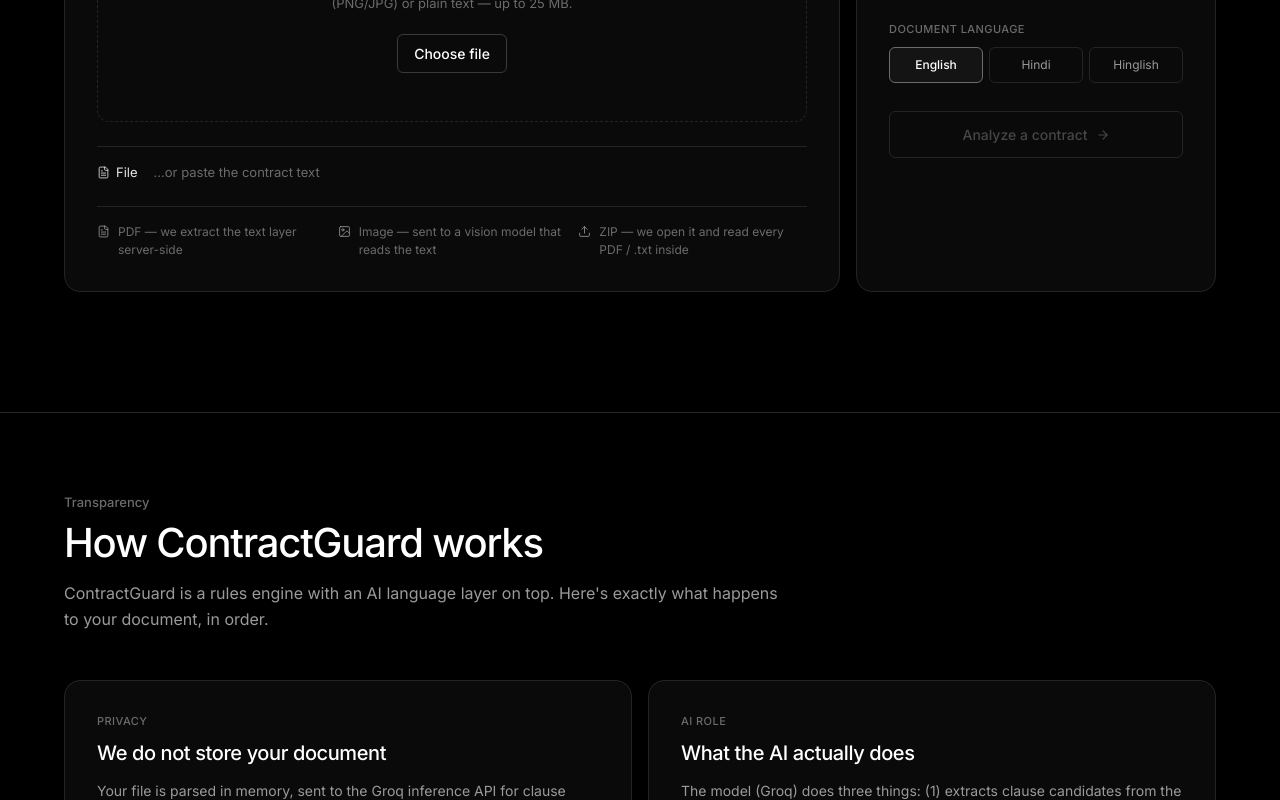
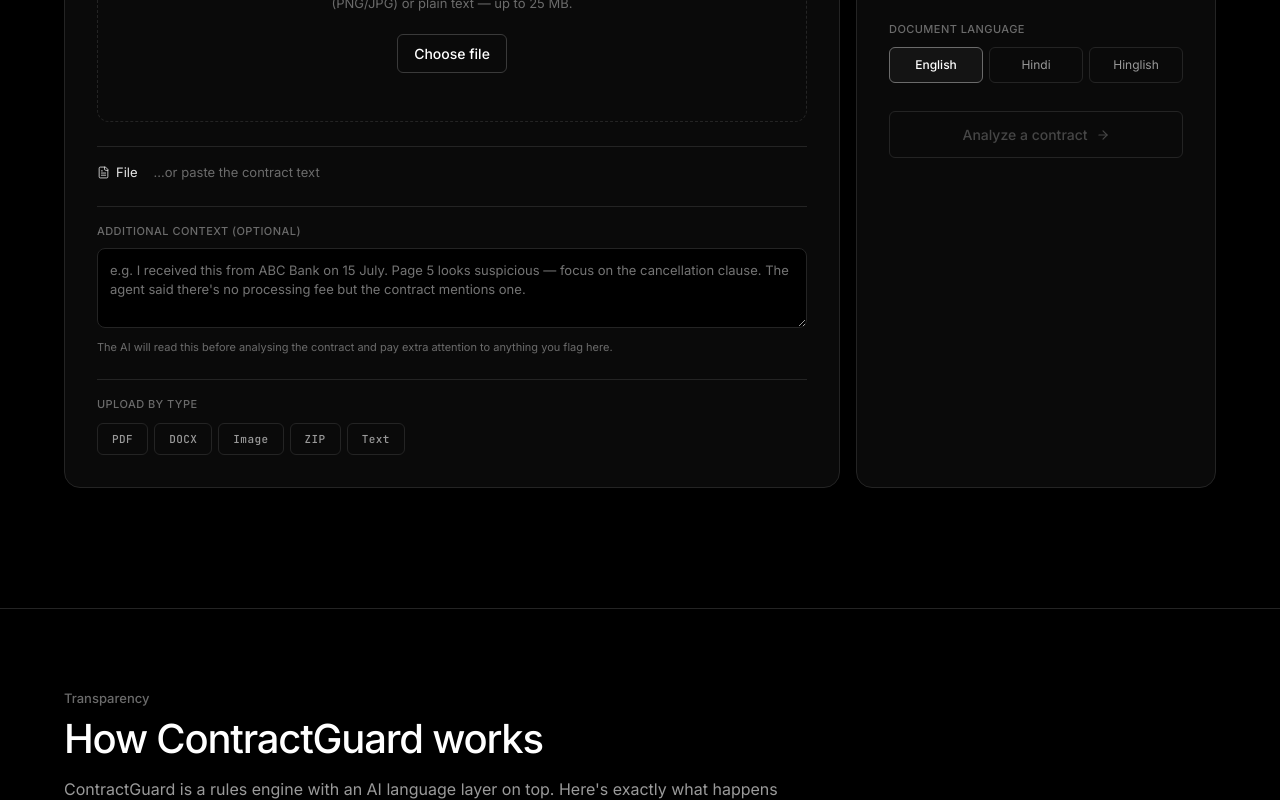
Before and after one commit to VIHAR2212/contractguard, a Next.js app: page / in a window 1280 px wide. Shown: the part 1094-1894 px from the top of the page. Built offline with nearby package versions, Linux system fonts and the light colour scheme.

Commit message:
Enhance file upload with user notes and type selection
Added user notes and selected file type state management to the page component. Updated analyze function to include user notes in the request body.

```diff
--- a/src/app/page.tsx
+++ b/src/app/page.tsx
@@ -131,6 +131,8 @@ export default function Home() {
   const [file, setFile] = useState<File | null>(null);
   const [pastedText, setPastedText] = useState<string>("");
   const [showPaste, setShowPaste] = useState(false);
+  const [userNotes, setUserNotes] = useState<string>("");
+  const [selectedFileType, setSelectedFileType] = useState<string>("");
   const inputRef = useRef<HTMLInputElement | null>(null);
 
   const [stage, setStage] = useState<Stage>({ kind: "idle" });
@@ -143,6 +145,8 @@ export default function Home() {
     setStage({ kind: "idle" });
     setFile(null);
     setPastedText("");
+    setUserNotes("");
+    setSelectedFileType("");
   }, []);
 
   const onPickFile = useCallback((f: File | null) => {
@@ -150,6 +154,23 @@ export default function Home() {
     setFile(f);
     setShowPaste(false);
     setStage({ kind: "idle" });
+  }, []);
+
+  // Click a format chip → open the file picker filtered to that type
+  const onChipClick = useCallback((type: string) => {
+    setSelectedFileType(type);
+    setShowPaste(false);
+    if (inputRef.current) {
+      const acceptMap: Record<string, string> = {
+        pdf: ".pdf",
+        docx: ".docx,.doc",
+        image: ".png,.jpg,.jpeg,.webp,.gif",
+        zip: ".zip",
+        text: ".txt,.md,.csv,.json",
+      };
+      inputRef.current.accept = acceptMap[type] ?? "";
+    }
+    inputRef.current?.click();
   }, []);
 
   const onDrop = useCallback(
@@ -165,20 +186,36 @@ export default function Home() {
     setStage({ kind: "uploading" });
     try {
       let res: Response;
-      if (file) {
+      // Paste mode takes priority — a stale file from a previous upload
+      // must never hijack the paste path.
+      const trimmedNotes = userNotes.trim();
+      if (showPaste) {
+        if (pastedText.trim().length < 30) {
+          setStage({
+            kind: "error",
+            message: "Please paste at least 30 characters of text.",
+          });
+          return;
+        }
+        setStage({ kind: "matching" });
+        res = await fetch("/api/analyze", {
+          method: "POST",
+          headers: { "Content-Type": "application/json" },
+          body: JSON.stringify({
+            pastedText,
+            sector,
+            docLanguage,
+            userNotes: trimmedNotes || undefined,
+          }),
+        });
+      } else if (file) {
         const fd = new FormData();
         fd.append("file", file);
         fd.append("sector", sector);
         fd.append("docLanguage", docLanguage);
+        if (trimmedNotes) fd.append("userNotes", trimmedNotes);
         setStage({ kind: "parsing" });
         res = await fetch("/api/analyze", { method: "POST", body: fd });
-      } else if (pastedText.trim().length >= 30) {
-        setStage({ kind: "matching" });
-        res = await fetch("/api/analyze", {
-          method: "POST",
-          headers: { "Content-Type": "application/json" },
-          body: JSON.stringify({ pastedText, sector, docLanguage }),
-        });
       } else {
         setStage({
           kind: "error",
@@ -195,7 +232,7 @@ export default function Home() {
     } catch (err) {
       setStage({ kind: "error", message: (err as Error).message });
     }
-  }, [file, pastedText, sector, docLanguage]);
+  }, [showPaste, file, pastedText, userNotes, sector, docLanguage]);
 
   const isBusy =
     stage.kind === "uploading" || stage.kind === "parsing" || stage.kind === "matching";
@@ -209,12 +246,6 @@ export default function Home() {
     <div
       className="min-h-screen flex flex-col"
       style={{
-        // Transparent on purpose — body (globals.css) already paints the
-        // black base layer, and FlyingPapersBackground sits between body
-        // and this div. Leaving this opaque would hide the storm behind
-        // every empty stretch of page. Cards and panels still set their
-        // own #0a0a0a / #000000 backgrounds, so nothing readable loses
-        // contrast — only the true negative space around them.
         position: "relative",
         zIndex: 1,
         color: "#e8e8e8",
@@ -308,15 +339,10 @@ export default function Home() {
                 </button>
               ))}
             </div>
-            <motion.a
-              href="#analyze"
-              whileHover={{ scale: 1.04 }}
-              whileTap={tapScale}
-              className="btn-outline-neutral"
-            >
+            <a href="#analyze" className="btn-outline-neutral">
               {t.hero_cta}
               <ArrowRight style={{ width: 13, height: 13 }} />
-            </motion.a>
+            </a>
           </div>
         </div>
       </motion.header>
@@ -325,19 +351,11 @@ export default function Home() {
           HERO — DM Serif Display, the only place this face appears
           ============================================================ */}
       <section className="w-full" style={{ paddingTop: 96, paddingBottom: 72 }}>
-        <motion.div
-          className="mx-auto px-6"
-          style={{ maxWidth: 1200 }}
-          variants={staggerContainer}
-          initial="hidden"
-          animate="show"
-        >
-          {/* Announcement pill */}
-          <motion.div variants={fadeUp} className="flex justify-center mb-8">
-            <motion.a
+        <div className="mx-auto px-6" style={{ maxWidth: 1200 }}>
+          {/* Announcement pill — static, no motion, no color */}
+          <div className="flex justify-center mb-8">
+            <a
               href="#transparency"
-              whileHover={{ scale: 1.03 }}
-              whileTap={tapScale}
               style={{
                 display: "inline-flex",
                 alignItems: "center",
@@ -356,12 +374,11 @@ export default function Home() {
             >
               {t.hero_eyebrow}
               <ArrowRight style={{ width: 12, height: 12, color: "#6b6b6b" }} />
-            </motion.a>
-          </motion.div>
+            </a>
+          </div>
 
           {/* Hero headline — DM Serif Display, 96px desktop / 40px mobile */}
-          <motion.h1
-            variants={fadeUp}
+          <h1
             className="text-center mx-auto"
             style={{
               fontFamily: "var(--font-dm-serif-display), Georgia, serif",
@@ -375,11 +392,10 @@ export default function Home() {
             }}
           >
             {t.hero_title}
-          </motion.h1>
+          </h1>
 
           {/* Subtitle — Inter, muted */}
-          <motion.p
-            variants={fadeUp}
+          <p
             className="text-center mx-auto"
             style={{
               maxWidth: 720,
@@ -392,11 +408,10 @@ export default function Home() {
             }}
           >
             {t.hero_subtitle}
-          </motion.p>
+          </p>
 
           {/* Hero quote */}
-          <motion.p
-            variants={fadeUp}
+          <p
             className="text-center mx-auto"
             style={{
               maxWidth: 640,
@@ -409,24 +424,16 @@ export default function Home() {
             }}
           >
             {t.hero_quote}
-          </motion.p>
+          </p>
 
           {/* CTA row — outlined neutral primary + ghost secondary */}
-          <motion.div variants={fadeUp} className="flex items-center justify-center gap-4 mt-10 flex-wrap">
-            <motion.a
-              href="#analyze"
-              whileHover={{ scale: 1.04 }}
-              whileTap={tapScale}
-              className="btn-outline-neutral"
-              style={{ padding: "10px 18px", fontSize: 14 }}
-            >
+          <div className="flex items-center justify-center gap-4 mt-10 flex-wrap">
+            <a href="#analyze" className="btn-outline-neutral" style={{ padding: "10px 18px", fontSize: 14 }}>
               {t.hero_cta}
               <ArrowRight style={{ width: 14, height: 14 }} />
-            </motion.a>
-            <motion.a
+            </a>
+            <a
               href="#transparency"
-              whileHover={{ scale: 1.04 }}
-              whileTap={tapScale}
               style={{
                 display: "inline-flex",
                 alignItems: "center",
@@ -439,9 +446,9 @@ export default function Home() {
               className="hover:text-white transition-colors"
             >
               {t.nav_transparency}
-            </motion.a>
-          </motion.div>
-        </motion.div>
+            </a>
+          </div>
+        </div>
       </section>
 
       {/* ============================================================
@@ -449,10 +456,8 @@ export default function Home() {
           ============================================================ */}
       <section id="analyze" className="w-full" style={{ paddingBottom: 120 }}>
         <div className="mx-auto px-6" style={{ maxWidth: 1200 }}>
-          {/* Section heading — Inter, tight tracking, no numbered eyebrow.
-              (Analyze / Transparency aren't steps in a sequence, so they
-              don't get a step marker — a plain label instead.) */}
-          <motion.div {...revealOnScroll} className="mb-10">
+          {/* Section heading */}
+          <div className="mb-10">
             <div
               style={{
                 fontFamily: "var(--font-inter), sans-serif",
@@ -476,14 +481,10 @@ export default function Home() {
             >
               Drop the contract. Get the risk report.
             </h2>
-          </motion.div>
+          </div>
 
           {/* Two-column grid: dropzone (left, wider) + selectors (right) */}
-          <motion.div
-            {...revealOnScroll}
-            transition={{ duration: 0.5, ease: "easeOut", delay: 0.1 }}
-            className="grid lg:grid-cols-[1fr_360px] gap-4"
-          >
+          <div className="grid lg:grid-cols-[1fr_360px] gap-4">
             {/* ============================================================
                 Dropzone / paste — feature card surface, static
                 ============================================================ */}
@@ -504,7 +505,7 @@ export default function Home() {
                   <input
                     ref={inputRef}
                     type="file"
-                    accept=".pdf,.zip,.png,.jpg,.jpeg,.webp,.gif,.txt,.md,.csv,.json"
+                    accept=".pdf,.docx,.doc,.zip,.png,.jpg,.jpeg,.webp,.gif,.txt,.md,.csv,.json"
                     className="hidden"
                     onChange={(e) => onPickFile(e.target.files?.[0] ?? null)}
                   />
@@ -654,18 +655,114 @@ export default function Home() {
                 </button>
               </div>
 
-              {/* Format hints — icons monochrome, no violet */}
-              <div className="grid grid-cols-1 sm:grid-cols-3 gap-3 mt-6" style={{ paddingTop: 16, borderTop: "1px solid #242424" }}>
-                {[
-                  { icon: FileText, text: t.dropzone_pdf_hint },
-                  { icon: ImageIcon, text: t.dropzone_image_hint },
-                  { icon: Upload, text: t.dropzone_zip_hint },
-                ].map((hint, i) => (
-                  <div key={i} className="flex items-start gap-2" style={{ fontSize: 12, color: "#6b6b6b", lineHeight: 1.5 }}>
-                    <hint.icon style={{ width: 13, height: 13, color: "#9a9a9a", flexShrink: 0, marginTop: 2 }} strokeWidth={1.5} />
-                    <span style={{ fontFamily: "var(--font-inter), sans-serif" }}>{hint.text}</span>
-                  </div>
-                ))}
+              {/* Additional context box — where the client tells the AI
+                  what to look at first. e.g. "I got this from ABC Bank,
+                  page 5 looks suspicious, focus on the cancellation clause." */}
+              <div
+                className="mt-6"
+                style={{ paddingTop: 16, borderTop: "1px solid #242424" }}
+              >
+                <div
+                  style={{
+                    fontFamily: "var(--font-inter), sans-serif",
+                    fontSize: 11,
+                    color: "#6b6b6b",
+                    marginBottom: 8,
+                    letterSpacing: "0.04em",
+                    textTransform: "uppercase",
+                    fontWeight: 500,
+                  }}
+                >
+                  Additional context (optional)
+                </div>
+                <textarea
+                  value={userNotes}
+                  onChange={(e) => setUserNotes(e.target.value)}
+                  placeholder="e.g. I received this from ABC Bank on 15 July. Page 5 looks suspicious — focus on the cancellation clause. The agent said there's no processing fee but the contract mentions one."
+                  style={{
+                    width: "100%",
+                    minHeight: 80,
+                    padding: 12,
+                    borderRadius: 8,
+                    background: "#000000",
+                    border: "1px solid #242424",
+                    color: "#e8e8e8",
+                    fontFamily: "var(--font-inter), sans-serif",
+                    fontSize: 13,
+                    lineHeight: 1.5,
+                    resize: "vertical",
+                    outline: "none",
+                  }}
+                  onFocus={(e) => (e.currentTarget.style.borderColor = "#6b6b6b")}
+                  onBlur={(e) => (e.currentTarget.style.borderColor = "#242424")}
+                />
+                <div
+                  style={{
+                    fontFamily: "var(--font-inter), sans-serif",
+                    fontSize: 11,
+                    color: "#6b6b6b",
+                    marginTop: 6,
+                    lineHeight: 1.4,
+                  }}
+                >
+                  The AI will read this before analysing the contract and pay extra attention to anything you flag here.
+                </div>
+              </div>
+
+              {/* File-type option chips — click to open the file picker
+                  filtered to that type. Replaces the old 3-column format
+                  hints with a cleaner, actionable row of buttons. */}
+              <div
+                className="mt-6"
+                style={{ paddingTop: 16, borderTop: "1px solid #242424" }}
+              >
+                <div
+                  style={{
+                    fontFamily: "var(--font-inter), sans-serif",
+                    fontSize: 11,
+                    color: "#6b6b6b",
+                    marginBottom: 10,
+                    letterSpacing: "0.04em",
+                    textTransform: "uppercase",
+                    fontWeight: 500,
+                  }}
+                >
+                  Upload by type
+                </div>
+                <div className="flex flex-wrap gap-1.5">
+                  {[
+                    { id: "pdf", label: "PDF" },
+                    { id: "docx", label: "DOCX" },
+                    { id: "image", label: "Image" },
+                    { id: "zip", label: "ZIP" },
+                    { id: "text", label: "Text" },
+                  ].map((opt) => {
+                    const active = selectedFileType === opt.id;
+                    return (
+                      <button
+                        key={opt.id}
+                        type="button"
+                        onClick={() => onChipClick(opt.id)}
+                        style={{
+                          padding: "7px 14px",
+                          borderRadius: 6,
+                          border: `1px solid ${active ? "#6b6b6b" : "#242424"}`,
+                          background: active ? "#141414" : "transparent",
+                          color: active ? "#ffffff" : "#9a9a9a",
+                          fontFamily: "var(--font-jetbrains-mono), monospace",
+                          fontSize: 11,
+                          fontWeight: 500,
+                          letterSpacing: "0.04em",
+                          cursor: "pointer",
+                          transition: "all 0.15s ease",
+                        }}
+                        className="hover:border-[#3a3a3a] hover:text-white transition-colors"
+                      >
+                        {opt.label}
+                      </button>
+                    );
+                  })}
+                </div>
               </div>
             </div>
 
@@ -692,10 +789,8 @@ export default function Home() {
                   {SECTORS.map((s) => {
                     const active = sector === s.id;
                     return (
-                      <motion.button
+                      <button
                         key={s.id}
-                        whileHover={{ scale: 1.015 }}
-                        whileTap={tapScale}
                         onClick={() => setSector(s.id)}
                         style={{
                           textAlign: "left",
@@ -712,7 +807,7 @@ export default function Home() {
                         className="hover:border-[#3a3a3a] hover:text-white transition-colors"
                       >
                         {t[s.labelKey] as string}
-                      </motion.button>
+                      </button>
                     );
                   })}
                 </div>
@@ -737,10 +832,8 @@ export default function Home() {
                   {DOC_LANGS.map((l) => {
                     const active = docLanguage === l.id;
                     return (
-                      <motion.button
+                      <button
                         key={l.id}
-                        whileHover={{ scale: 1.03 }}
-                        whileTap={tapScale}
                         onClick={() => setDocLanguage(l.id)}
                         style={{
                           flex: 1,
@@ -757,16 +850,14 @@ export default function Home() {
                         className="hover:border-[#3a3a3a] hover:text-white transition-colors"
                       >
                         {t[l.labelKey] as string}
-                      </motion.button>
+                      </button>
                     );
                   })}
                 </div>
               </div>
 
               {/* Analyze button — the single primary action, neutral outline */}
-              <motion.button
-                whileHover={canAnalyze ? { scale: 1.015 } : undefined}
-                whileTap={canAnalyze ? tapScale : undefined}
+              <button
                 onClick={analyze}
                 disabled={!canAnalyze}
                 className={canAnalyze ? "btn-outline-neutral" : ""}
@@ -802,11 +893,9 @@ export default function Home() {
                     <ArrowRight style={{ width: 14, height: 14 }} />
                   </>
                 )}
-              </motion.button>
+              </button>
 
-              {/* Progress lines — the one place a short, purposeful
-                  animation earns its keep: it's reporting real pipeline
-                  state, not decorating an idle screen. */}
+              {/* Progress lines */}
               {isBusy && (
                 <div className="flex flex-col gap-2" style={{ paddingTop: 16, borderTop: "1px solid #242424" }}>
                   <ProgressLine done={stage.kind !== "uploading"} label={t.status_uploading} />
@@ -816,7 +905,7 @@ export default function Home() {
                 </div>
               )}
             </div>
-          </motion.div>
+          </div>
 
           {/* Error */}
           <AnimatePresence>
@@ -841,7 +930,7 @@ export default function Home() {
               </motion.div>
             )}
 
-            {/* Report — the one designed motion sequence in the app */}
+            {/* Report */}
             {stage.kind === "done" && <ReportView result={stage.result} uiLang={uiLang} onBack={reset} t={t} />}
           </AnimatePresence>
         </div>
@@ -852,7 +941,7 @@ export default function Home() {
           ============================================================ */}
       <section id="transparency" className="w-full" style={{ paddingTop: 80, paddingBottom: 120, borderTop: "1px solid #242424" }}>
         <div className="mx-auto px-6" style={{ maxWidth: 1200 }}>
-          <motion.div {...revealOnScroll} className="mb-12">
+          <div className="mb-12">
             <div style={{ fontFamily: "var(--font-inter), sans-serif", fontSize: 13, color: "#6b6b6b", marginBottom: 8, fontWeight: 500 }}>
               Transparency
             </div>
@@ -872,7 +961,7 @@ export default function Home() {
             <p style={{ fontFamily: "var(--font-inter), sans-serif", fontSize: 16, lineHeight: 1.6, color: "#9a9a9a", maxWidth: 720 }}>
               {t.transparency_intro}
             </p>
-          </motion.div>
+          </div>
 
           <div className="grid md:grid-cols-2 gap-4">
             <Panel eyebrow="Privacy" title={t.transparency_no_logging_heading}>
@@ -914,11 +1003,7 @@ export default function Home() {
           FOOTER — minimal, two links
           ============================================================ */}
       <footer className="mt-auto" style={{ borderTop: "1px solid #242424", padding: "32px 0" }}>
-        <motion.div
-          {...revealOnScroll}
-          className="mx-auto px-6 flex items-center justify-between"
-          style={{ maxWidth: 1200 }}
-        >
+        <div className="mx-auto px-6 flex items-center justify-between" style={{ maxWidth: 1200 }}>
           <div style={{ fontFamily: "var(--font-inter), sans-serif", fontSize: 13, color: "#6b6b6b" }}>{t.footer_built}</div>
           <div className="flex items-center gap-6">
             <a
@@ -936,13 +1021,10 @@ export default function Home() {
               {t.nav_transparency}
             </a>
           </div>
-        </motion.div>
+        </div>
       </footer>
 
-      {/* Scoped styles for the one reusable button pattern in the system:
-          transparent fill, neutral grey border, no glow on hover — just a
-          one-step lighter border. This is the sole "interactive" treatment
-          on any button anywhere in the app. */}
+      {/* Scoped styles for the one reusable button pattern in the system */}
       <style jsx global>{`
         .btn-outline-neutral {
           display: inline-flex;
@@ -995,11 +1077,7 @@ function ProgressLine({ done, label }: { done: boolean; label: string }) {
 
 function Panel({ eyebrow, title, children }: { eyebrow: string; title: string; children: React.ReactNode }) {
   return (
-    <motion.div
-      {...revealOnScroll}
-      whileHover={{ y: -3, borderColor: "#3a3a3a" }}
-      style={{ background: "#0a0a0a", border: "1px solid #242424", borderRadius: 16, padding: 32 }}
-    >
+    <div style={{ background: "#0a0a0a", border: "1px solid #242424", borderRadius: 16, padding: 32 }}>
       <div
         style={{
           fontFamily: "var(--font-inter), sans-serif",
@@ -1017,17 +1095,12 @@ function Panel({ eyebrow, title, children }: { eyebrow: string; title: string; c
         {title}
       </h3>
       {children}
-    </motion.div>
+    </div>
   );
 }
 
 // ===========================================================================
-// Report view — a redline, not a dashboard.
-// ---------------------------------------------------------------------------
-// This is the one surface in the app that gets a designed motion sequence:
-// the risk score counts up and clauses reveal in document order, because
-// that's the actual moment the product delivers value — turning a contract
-// into a scored, citable finding. Everything else in the app stays still.
+// Report view
 // ===========================================================================
 
 function ReportView({
@@ -1078,10 +1151,7 @@ function ReportView({
         </button>
       </div>
 
-      {/* Risk score + meta — score is the single mono numeral in the
-          hierarchy: it is data that must be read precisely, so it earns
-          the code-identity typeface, at the size that makes it the clear
-          anchor of this view. */}
+      {/* Risk score + meta */}
       <div className="grid grid-cols-1 md:grid-cols-[1fr_1fr] gap-8 mb-8" style={{ paddingBottom: 32, borderBottom: "1px solid #242424" }}>
         <div>
           <div className="flex items-baseline gap-3 mb-3">
@@ -1117,11 +1187,7 @@ function ReportView({
         </div>
       )}
 
-      {/* Clause list — styled as a redline: each finding is a numbered
-          clause with a left severity rule, the way a lawyer's markup
-          would flag a document. The numbering here is real sequence
-          information (clause order in the contract), unlike a marketing
-          section eyebrow, so it earns its place. */}
+      {/* Clause list */}
       <div
         style={{
           fontFamily: "var(--font-inter), sans-serif",
@@ -1267,7 +1333,7 @@ function ReportView({
                   {explanation}
                 </p>
 
-                {/* Legal basis — mono, neutral (not violet) */}
+                {/* Legal basis */}
                 <div
                   style={{
                     fontFamily: "var(--font-inter), sans-serif",
```
